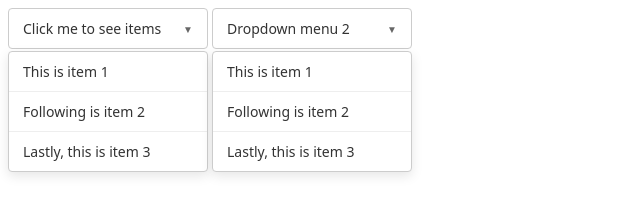
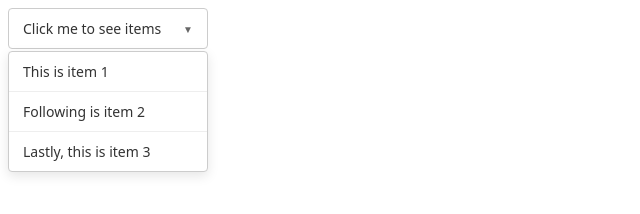
Before and after one commit to wvictor14/carousel, a website built with webpack: page src/template.html in a window 1280 px wide. Shown: the whole page, without its empty margins (0-640 px from the left). Built offline with nearby package versions, Linux system fonts and the light colour scheme; what @victor2wy/basic-dropdown would draw is missing.

Commit message:
delete one dropdown

```diff
--- a/src/template.html
+++ b/src/template.html
@@ -17,15 +17,6 @@
     </div>
   </div>
 
-  <div class="dropdown">
-    <div class="dropdown-title">Dropdown menu 2</div>
-    <div class="dropdown-items-list">
-      <div class="dropdown-item">This is item 1</div>
-      <div class="dropdown-item">Following is item 2</div>
-      <div class="dropdown-item">Lastly, this is item 3</div>
-    </div>
-  </div>
-
 </body>
 
 </html>
```
